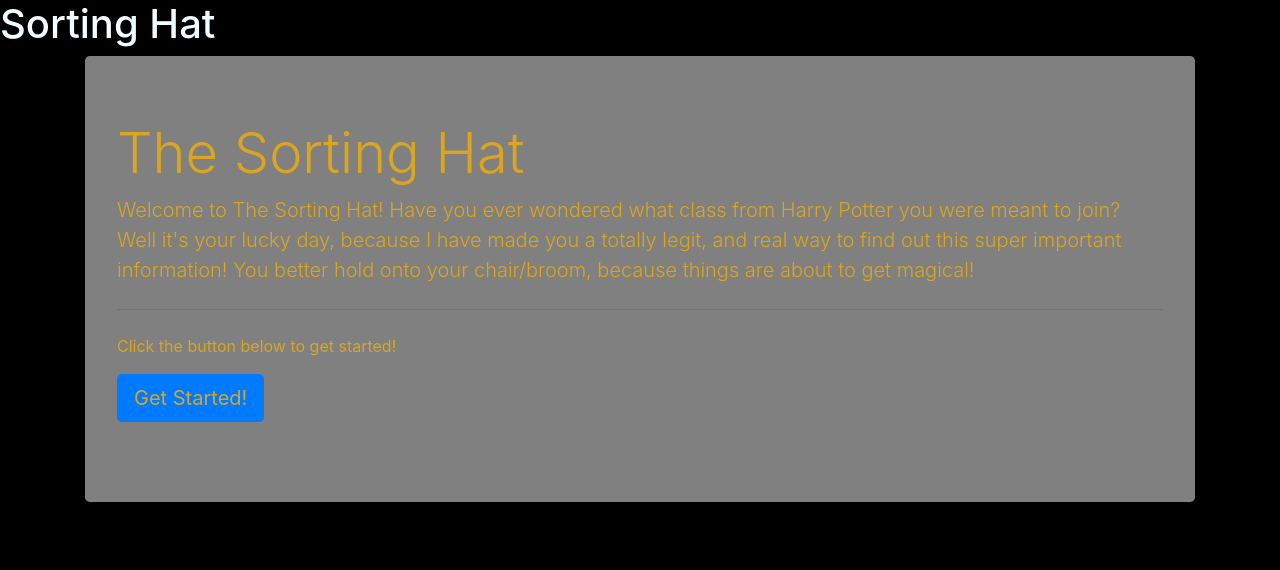
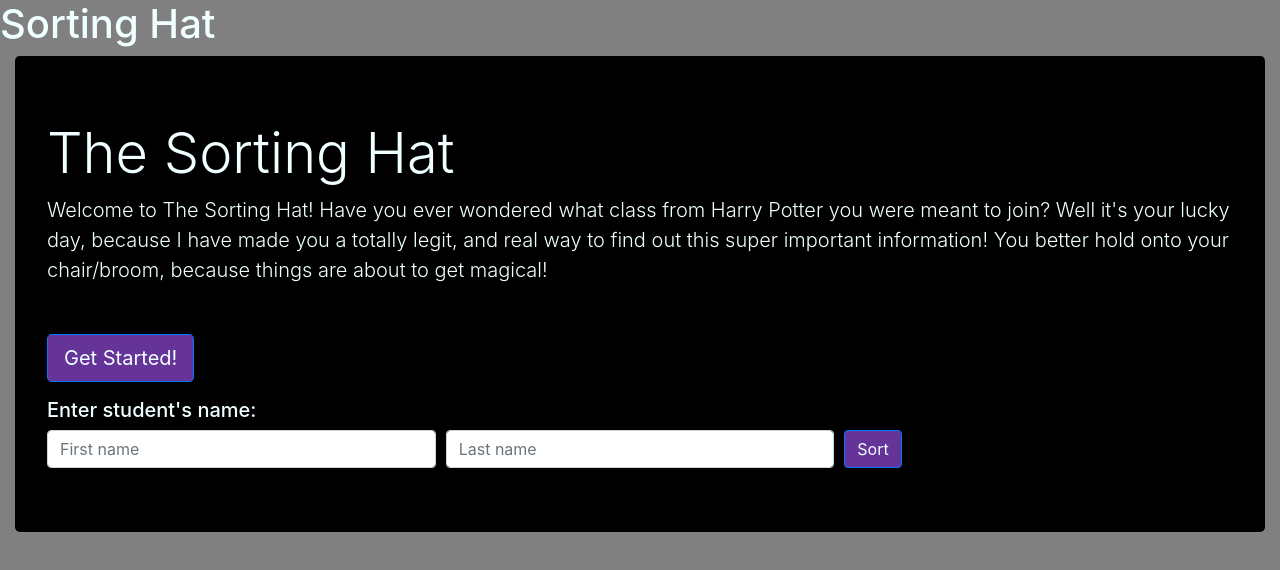
Before and after one commit to KeithRWalker/sortingHat, a plain HTML site: page index.html in a window 1280 px wide. Both pictures are taken after a click on the button "Get Started!". Drawn offline with nearby package versions, Linux system fonts and the light colour scheme.

Commit message:
form added

```diff
--- a/index.html
+++ b/index.html
@@ -12,7 +12,7 @@
   </head>
   <body>
     <h1>Sorting Hat</h1>
-
+<!-------------------------------JUMBOTRON----------------------------------->
     <div class="container">
         <div class="jumbotron">
             <h1 class="display-4">The Sorting Hat</h1>
@@ -22,11 +22,40 @@
                 You better hold onto your chair/broom, because things are about to get magical!
             </p>
             <hr class="my-4">
-            <p>Click the button below to get started!</p>
             <p class="lead">
-                <a class="btn btn-primary btn-lg" id="startBtn" role="button">Get Started!</a>
+                <a class="sortBtn btn btn-primary btn-lg" id="startBtn" role="button">Get Started!</a>
             </p>
+            <div id="formDiv" class="formDiv">
+                <h5>Enter student's name:</h5>
+                <form id="stForm" class="stForm">
+                  <div class="form-row">
+                      <div class="col">
+                          <input type="text" id="firstName" class="form-control" placeholder="First name">
+                      </div>
+                      <div class="col">
+                          <input type="text" id="lastName" class="form-control" placeholder="Last name">
+                      </div>
+                      <div class="col">
+                          <a class="sortBtn btn btn-primary btn-md" id="sortBtn" role="button">Sort</a>
+                      </div>
+                  </div>
+                </form>
+            </div>
         </div>
+<!-------------------------------- FORM -------------------------------------->
+      <!-- <div class="formCon">
+        <h5>Enter student's name below</h5>
+        <form id="stForm" class="stForm">
+          <div class="form-row">
+            <div class="col">
+              <input type="text" id="firstName" class="form-control" placeholder="First name">
+            </div>
+            <div class="col">
+              <input type="text" id="lastName" class="form-control" placeholder="Last name">
+            </div>
+          </div>
+        </form>
+      </div> -->
     </div>
 
 
--- a/main.css
+++ b/main.css
@@ -1,9 +1,19 @@
 body{
+    background-color: #808080;
+    color: azure;
+}
+.container{
+    min-width: 100%;
+}
+
+.jumbotron{
     background-color: black;
     color: azure;
 }
-
-.jumbotron{
-    background-color: gray;
-    color: goldenrod;
+#formDiv{
+    /* startBtn cahnges this */
+    visibility: hidden;
 }
+.btn{
+    background-color: rebeccapurple;
+}
--- a/main.js
+++ b/main.js
@@ -1,25 +1,18 @@
-const eventListeners = () => {};
+const init = () =>{
+    eventListeners();
+}
+
+const eventListeners = () => {
+    const startBtn = document.getElementById('startBtn');
+    const formDiv = document.getElementById('formDiv');
+    startBtn.addEventListener('click', ()=>{
+        formDiv.style.visibility= 'visible';
+    });
+};
 
 const printToDom = (divId, text) => {
     const selectedDiv = document.getElementById(divId);
     selectedDiv.innerHTML = text;
 };
 
-
-
-// hogwartsHouses = ['a', 'b', 'c', 'd'];
-// housedStudents= [];
-
-
-// const newStudentBuilder = () => {
-//     // const studentName = document.getElementById("studentNameInput").value;
-//     const studentName = 'name';
-//     const assignedHouse = hogwartsHouses[Math.floor(Math.random()*hogwartsHouses.length)];
-//     const studentObject = {name: '', house: 0};
-//     studentObject.name = studentName;
-//     studentObject.house = assignedHouse;
-//     housedStudents.push(studentObject);
-//     printtodom(div, student object)
-// };
-
-// newStudentBuilder();
+init();
```
